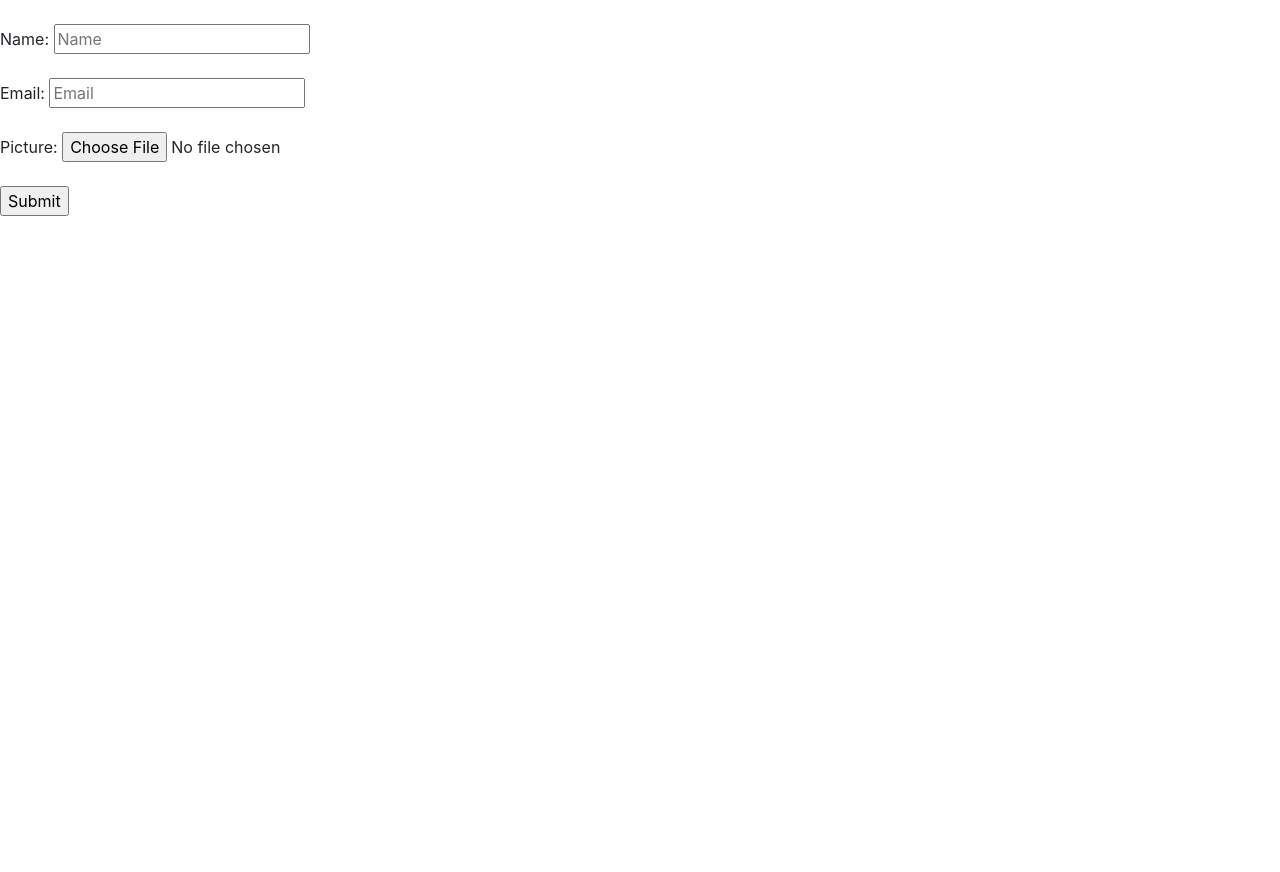
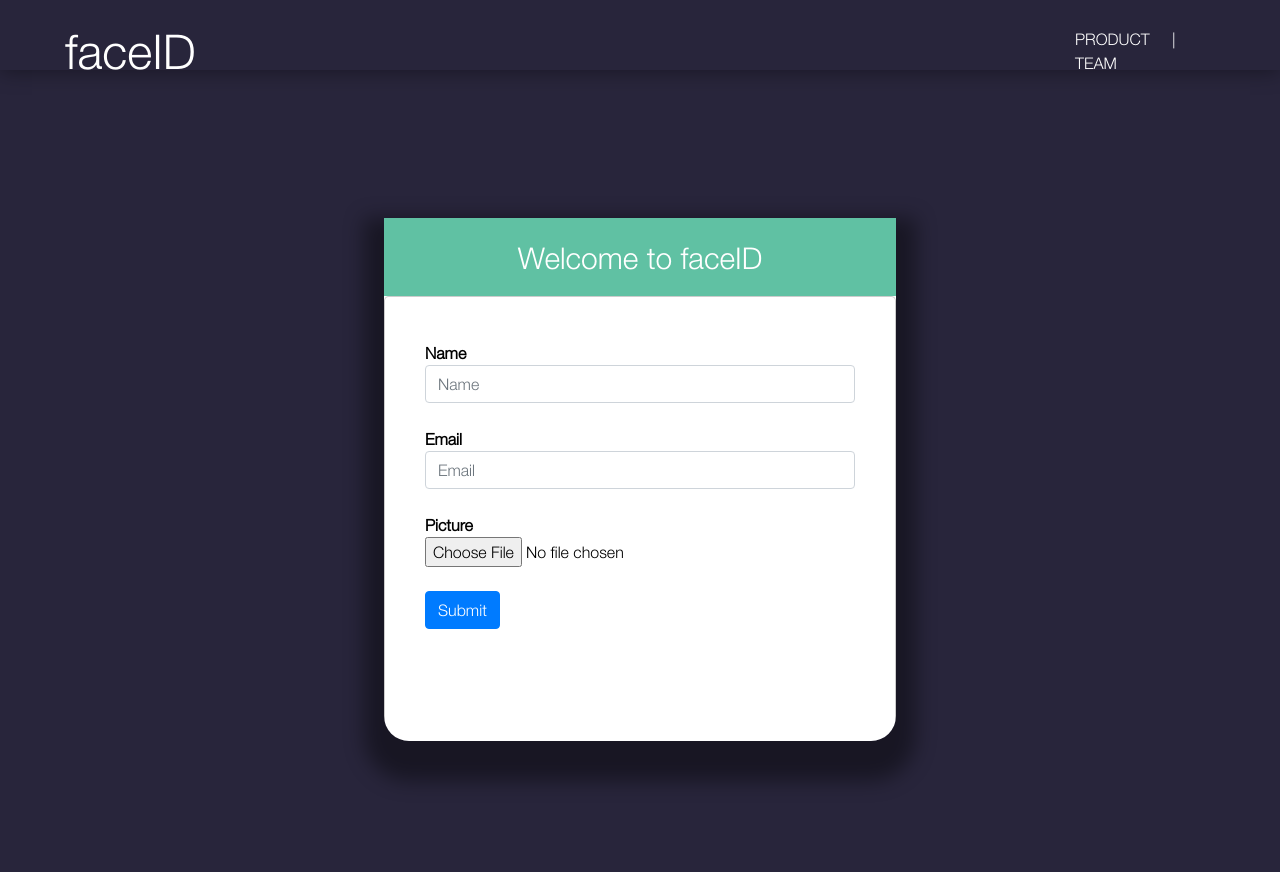
Before and after one commit to seyserkoze/reliable-distributed, a Django app: page / in a window 1280 px wide. Run offline with Django 3.2, Linux system fonts and the light colour scheme; some libraries are stand-ins or nearby versions.

Commit message:
css fixes

```diff
--- a/reliable/distributed/static/css/styles.css
+++ b/reliable/distributed/static/css/styles.css
@@ -0,0 +1,66 @@
+@font-face {
+	font-family: HelveticaNeue;
+	src: url(fonts/HelveticaNeue-Light.otf);
+}
+
+html,body{
+	background-color: #28253b;
+	margin: 0;
+	font-family: HelveticaNeue;
+	height: 100%;
+	color: white;
+}
+
+.navbar{
+	box-shadow: 0 1px 20px 0px rgba(0,0,0,.4);
+	height: 70px;
+	margin-left: 0px;
+	color: white;
+	padding: 15px 50px 15px 50px;
+}
+
+.menu{
+	padding-left: 140px;
+	display: inline;
+}
+
+#login:hover,
+#signup:hover{
+	color: #60c1a3;
+}
+
+.logo{
+	font-size: 48px;
+	display: inline;
+}
+
+.modal{
+	display: block;
+	position: fixed;
+	z-index: 5;
+	left: 30%;
+	top: 25%;
+	width: 40%;
+	height: 60%;
+	overflow: auto;
+	background-color: white;
+	border-radius: 0 0 25px 25px;
+	box-shadow: 0 20px 20px 20px rgba(0,0,0,.4);
+}
+
+.modal-content{
+	color: black;
+	padding: 20px 40px 40px 40px;
+	height: 100%;
+}
+
+
+.header{
+	display: flex;
+	justify-content: center;
+	align-items: center;
+	background-color: #60c1a3;
+	height: 15%;
+	width: 100%;
+	font-size: 30px;
+}
--- a/reliable/distributed/templates/index.html
+++ b/reliable/distributed/templates/index.html
@@ -11,16 +11,37 @@
 		<script src="https://maxcdn.bootstrapcdn.com/bootstrap/4.0.0/js/bootstrap.min.js" integrity="sha384-JZR6Spejh4U02d8jOt6vLEHfe/JQGiRRSQQxSfFWpi1MquVdAyjUar5+76PVCmYl" crossorigin="anonymous"></script>
 	</head>
 
+	<body>
+		<div class="navbar">
+			<div class="logo col-md-8">
+				faceID
+			</div>
+			<div class="menu col-md-3">
+				<span id="login">
+					PRODUCT
+				</span>
+				&nbsp;&nbsp;&nbsp;&nbsp;| &nbsp;&nbsp;&nbsp;&nbsp;
+				<span id="signup">
+					TEAM
+				</span>
+			</div>
+		</div>
 
-	<body>
-		<form action= "" method="POST" enctype="multipart/form-data"> <br>
-			Name: <input type="text" name='name' placeholder="Name"> <br> <br>
-			Email: <input type="email" name='email' placeholder="Email"><br><br>
-			Picture: <input type="file" name='picture'> <br><br>
-			<input type="submit" val="Submit Information"> <br>
-			{% csrf_token %}
-		</form>
-		{{message}}
+		<div class="modal">
+			<div class="header">
+				Welcome to faceID
+			</div>
+			<div class="modal-content">
+				<form action= "" method="POST" enctype="multipart/form-data" class="form-group"> <br>
+					<b> Name </b><br> <input type="text" name='name' placeholder="Name" class="form-control"> <br>
+					<b>Email </b> <br> <input type="email" name='email' placeholder="Email" class="form-control"><br>
+					<b>Picture</b> <br> <input type="file" name='picture'> <br><br>
+					<input type="submit" val="Submit Information" class="btn btn-primary"> <br> <br>
+					{% csrf_token %}
+				</form>
+				{{message}}
+			</div>
+		</div>
 	</body>
 
 </html>
```
Also changed, not shown: reliable/db.sqlite3, reliable/distributed/static/css/fonts/HelveticaNeue-Light.otf (added), 4 other files.
